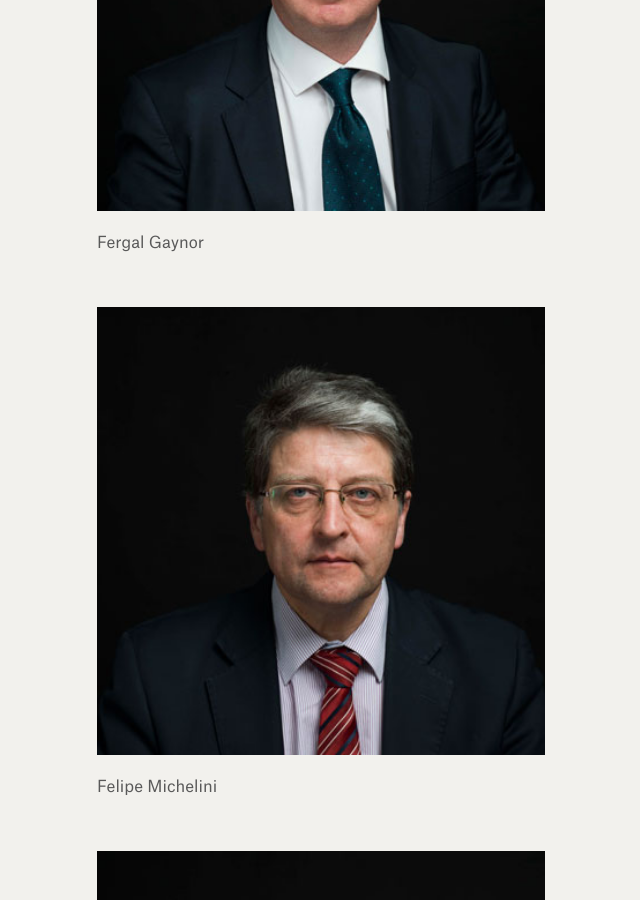
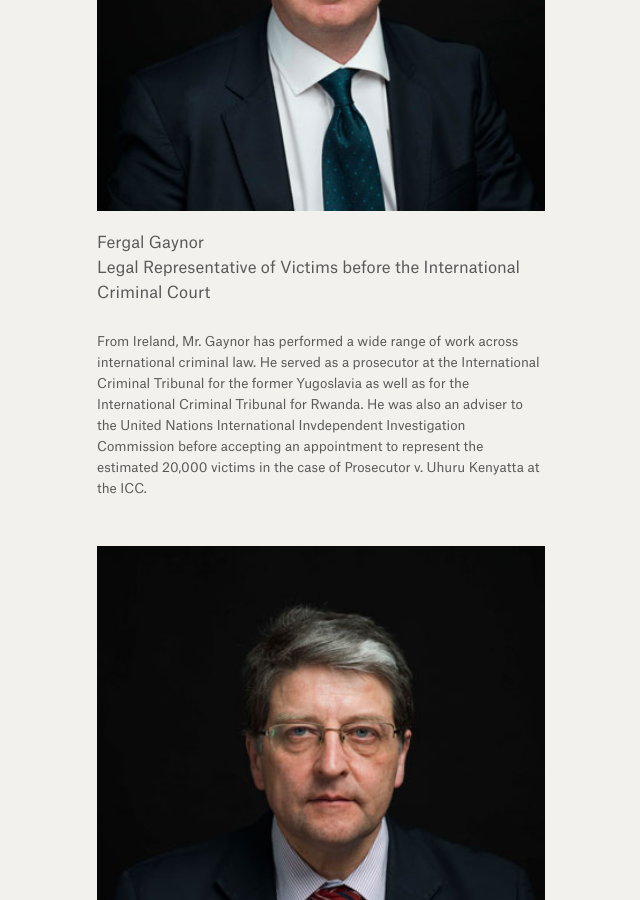
Before and after one commit to weights-and-measures/weights-and-measures.github.io, a Jekyll site: the page built from photographs.html, in a window 1280 px wide and 900 px high, scrolled down 14951 px. Shown: the whole window, without its empty margins (319-959 px from the left). Built offline with Jekyll 4.4.1, drawn with Linux system fonts in a browser that asks for light colours.

Commit message:
Updated D29

```diff
--- a/_photographs/d29.markdown
+++ b/_photographs/d29.markdown
@@ -6,4 +6,7 @@
 
 ![fergal_gaynor06.jpg](/uploads/fergal_gaynor06.jpg)
 
-Fergal Gaynor
+Fergal Gaynor <br> Legal Representative of Victims before the International Criminal Court
+
+
+From Ireland, Mr. Gaynor has performed a wide range of work across international criminal law. He served as a prosecutor at the International Criminal Tribunal for the former Yugoslavia as well as for the International Criminal Tribunal for Rwanda. He was also an adviser to the United Nations International Invdependent Investigation Commission before accepting an appointment to represent the estimated 20,000 victims in the case of Prosecutor v. Uhuru Kenyatta at the ICC.
```
